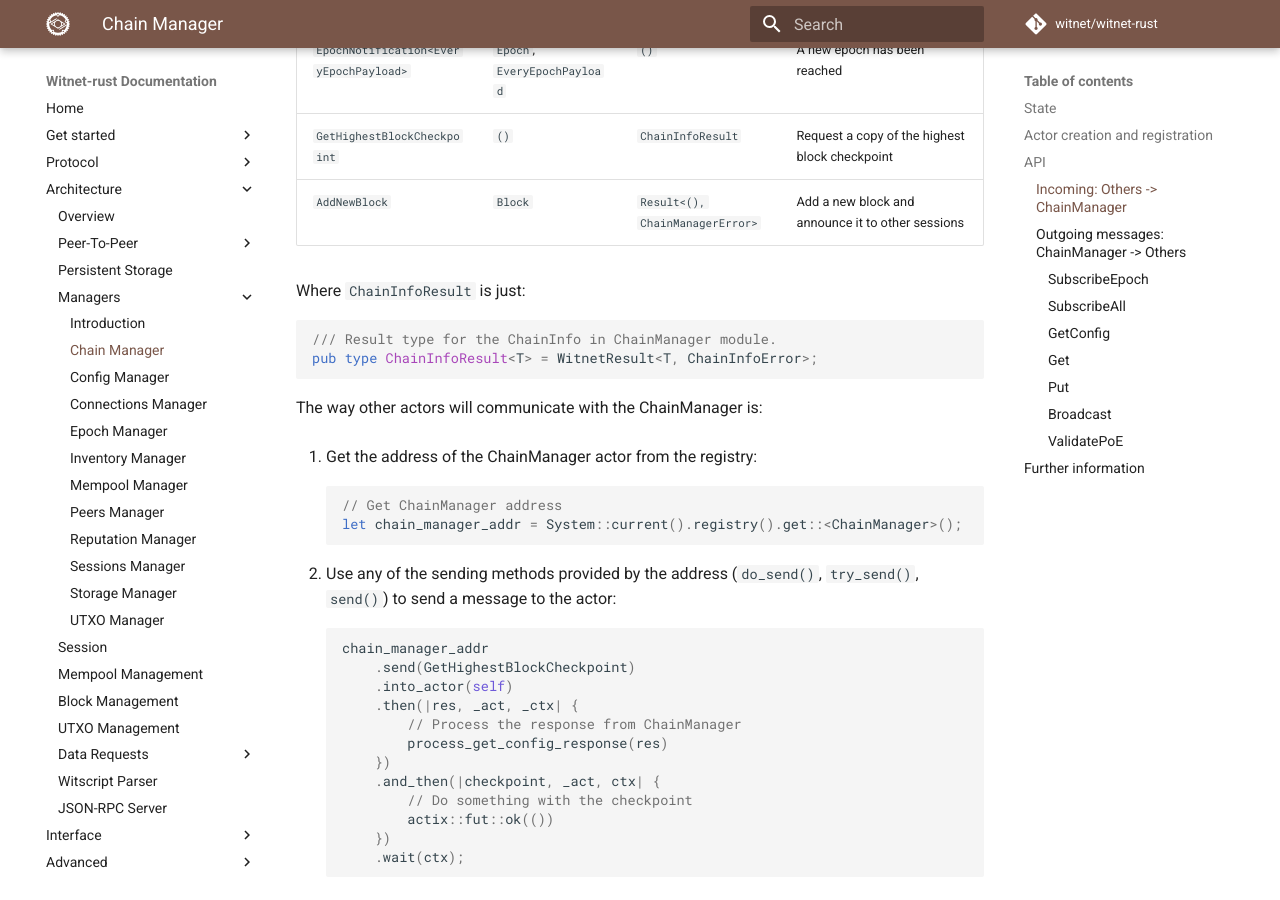
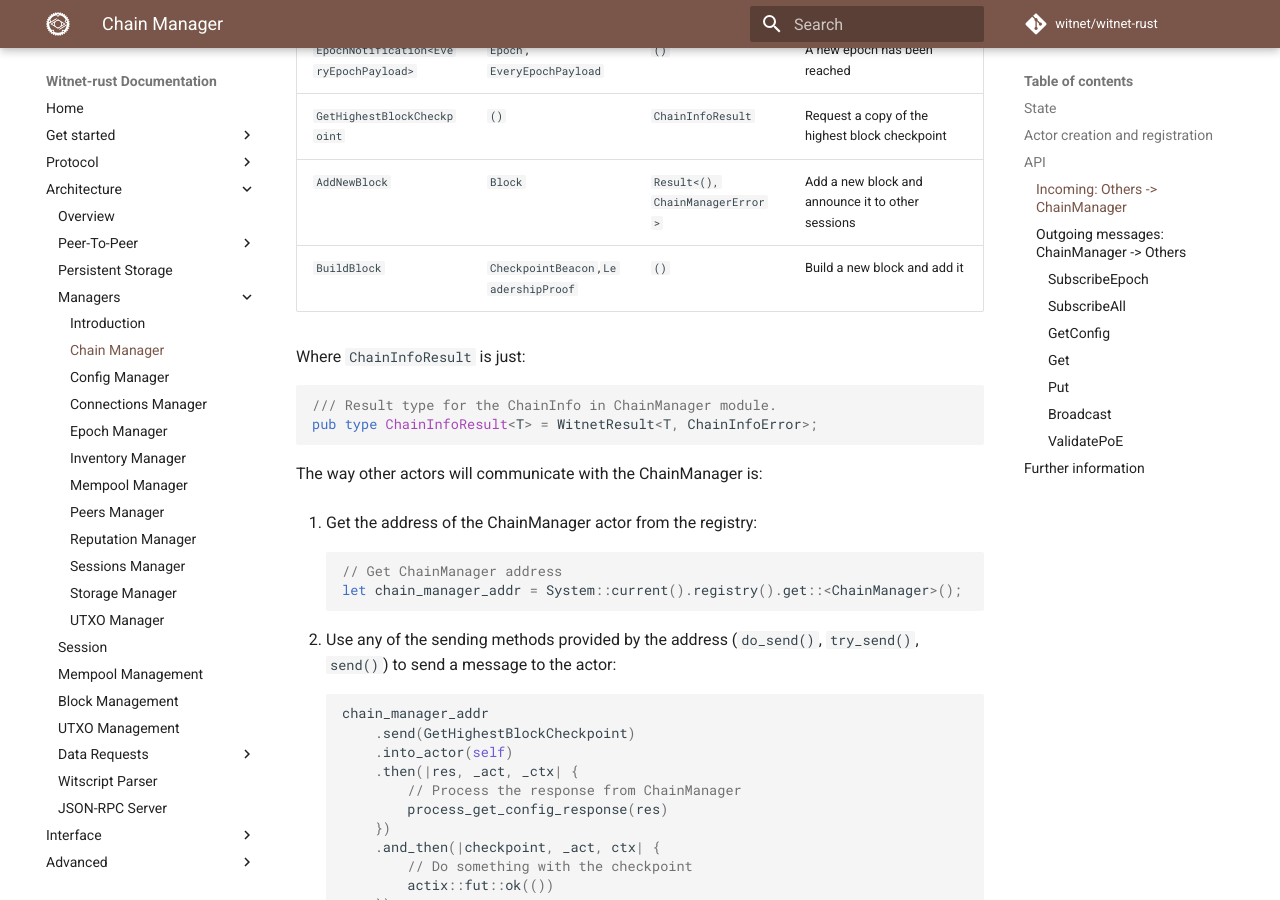
Before and after one commit to witnet/witnet-rust, an MkDocs documentation site: the page built from docs/architecture/managers/chain-manager.md, in a window 1280 px wide and 900 px high, scrolled down 1745 px. Built offline with MkDocs 1.6.1 and Material for MkDocs 9.7.7, drawn with Linux system fonts in a browser that asks for light colours; comment, search, counter and statistics services are not loaded.

Commit message:
docs(managers): add build block message

```diff
--- a/docs/architecture/managers/chain-manager.md
+++ b/docs/architecture/managers/chain-manager.md
@@ -58,6 +58,7 @@ These are the messages supported by the `ChainManager` handlers:
 | `EpochNotification<EveryEpochPayload>` | `Epoch`, `EveryEpochPayload` | `()`                              | A new epoch has been reached                      |
 | `GetHighestBlockCheckpoint`            | `()`                         | `ChainInfoResult`                 | Request a copy of the highest block checkpoint    |
 | `AddNewBlock`                          | `Block`                      | `Result<(), ChainManagerError>` | Add a new block and announce it to other sessions |
+| `BuildBlock`                           | `CheckpointBeacon`,`LeadershipProof` | `()`                    | Build a new block and add it |
 
 Where `ChainInfoResult` is just:
 
```
